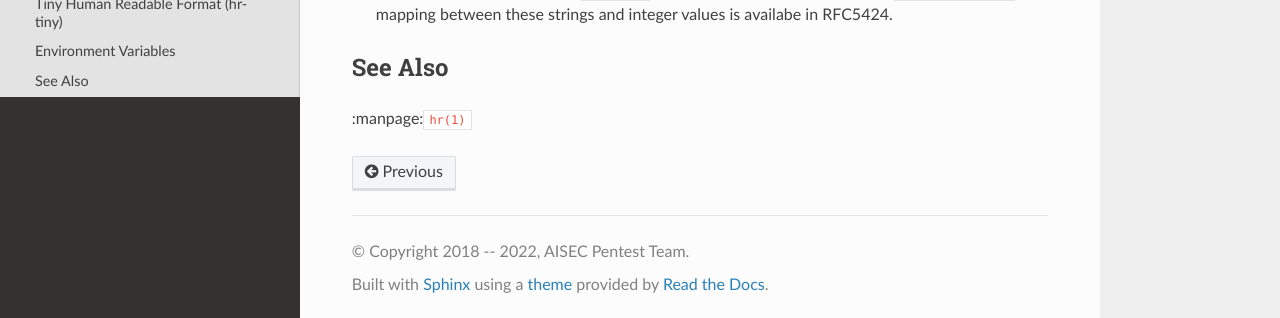
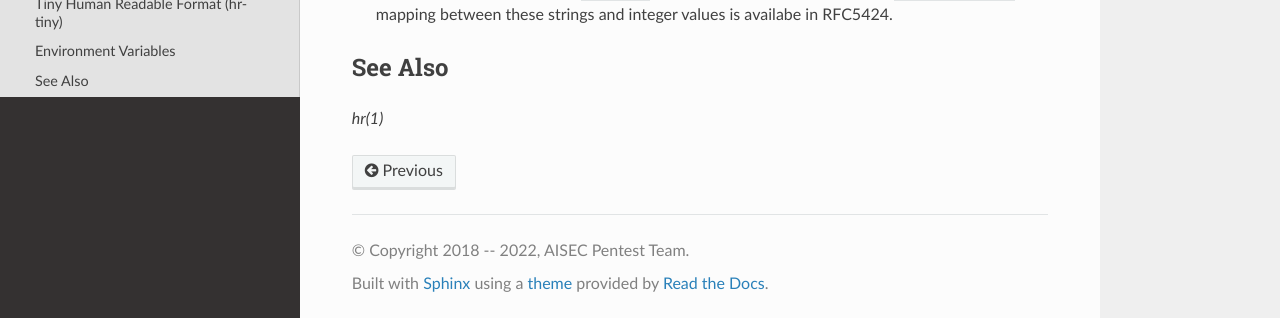
Before and after one commit to Fraunhofer-AISEC/gallia, a Sphinx documentation site: the page built from docs/penlog.7.rst, in a window 1280 px wide and 900 px high, scrolled down 3617 px. Shown: the part 579-897 px from the top of the window. Built offline with Sphinx 7.4.7 and the Read the Docs theme 2.0.0, drawn with Linux system fonts in a browser that asks for light colours; pages that are not in the unit, such as notebooks, are missing from menus.

Commit message:
docs: Fix wrong backticks

```diff
--- a/docs/penlog.7.rst
+++ b/docs/penlog.7.rst
@@ -176,4 +176,4 @@ A ``bool`` is a special string consisting of either ``t, T, true, TRUE, 1`` or `
 See Also
 --------
 
-:manpage:``hr(1)``
+:manpage:`hr(1)`
```
